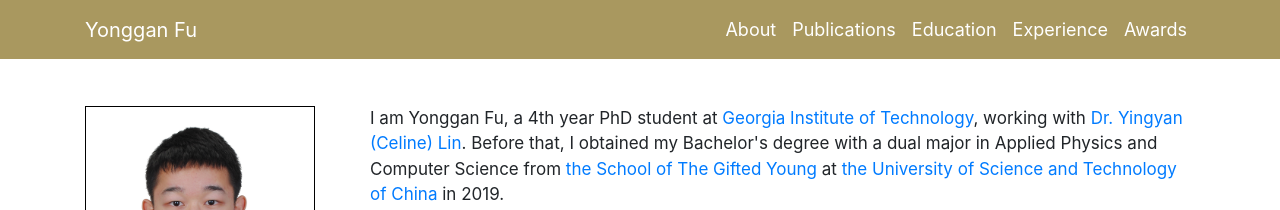
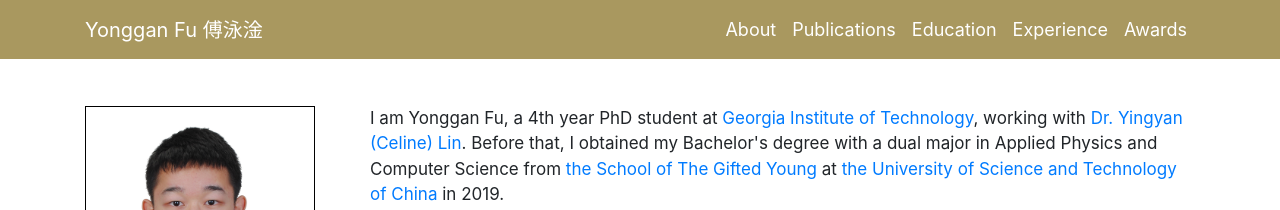
Before and after one commit to tilmto/tilmto.github.io, a Jekyll site: the page built from docs/index.markdown, in a window 1280 px wide. Shown: the top 210 px of the page. Built offline with Jekyll 4.4.1, drawn with Linux system fonts in a browser that asks for light colours; nearby versions of some CDN libraries; a style sheet for code colours, icons or effects is not loaded.

Commit message:
add chinese name

```diff
--- a/docs/_layouts/index.html
+++ b/docs/_layouts/index.html
@@ -57,7 +57,7 @@
 	<!-- <nav class="navbar navbar-expand-md navbar-dark fixed-top bg-dark" id="Home"> -->
     <nav class="navbar  navbar-expand-md navbar-dark fixed-top navbar-custom" id="Home">
 	    <div class="container">
-		<a class="navbar-brand" href="#Home"  style="font-size:20px">Yonggan Fu</a>
+		<a class="navbar-brand" href="#Home"  style="font-size:20px">Yonggan Fu 傅泳淦</a>
 
 		<div class="collapse navbar-collapse" id="navbarToggle">
 			<ul class="navbar-nav ml-auto">
```
Also changed, not shown: 3 other files.
